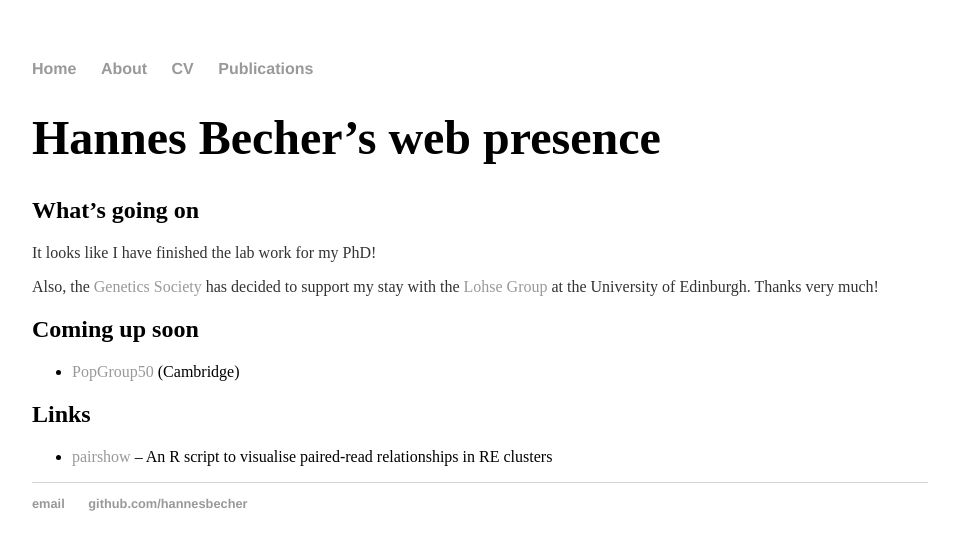
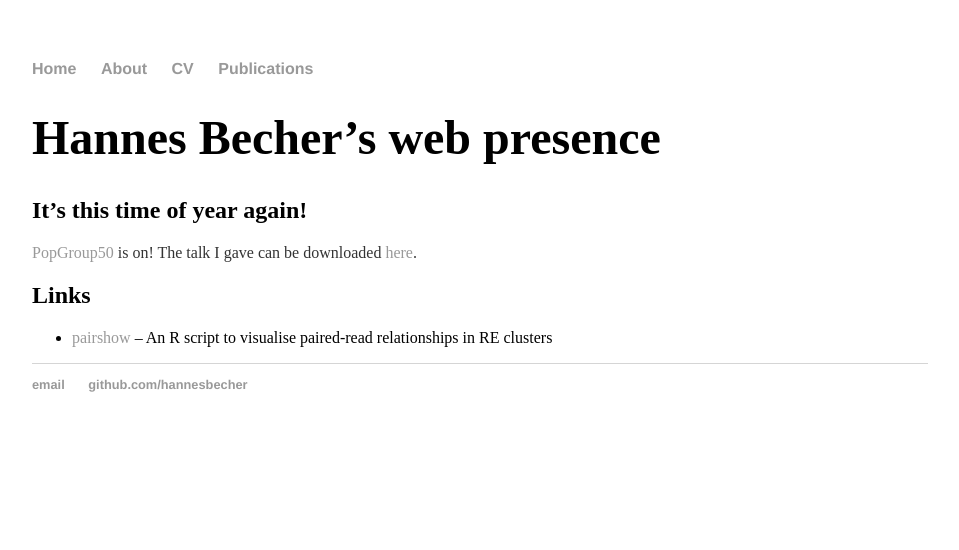
Before and after one commit to hannesbecher/hannesbecher.github.io, a Jekyll site: the page built from index.md, in a window 1280 px wide. Shown: the top 550 px of the page, without its empty margins (160-1119 px from the left). Built offline with Jekyll 4.4.1, drawn with Linux system fonts in a browser that asks for light colours.

Commit message:
Update index.md

```diff
--- a/index.md
+++ b/index.md
@@ -5,14 +5,8 @@ title: Hannes Becher, Doctoral Researcher
 
 # Hannes Becher's web presence
 
-## What's going on
-It looks like I have finished the lab work for my PhD!
-
-Also, the [Genetics Society ](http://www.genetics.org.uk/) has decided to support my stay with the [Lohse Group](http://lohse.bio.ed.ac.uk/) at the University of Edinburgh. Thanks very much!
-
-
-## Coming up soon
-* [PopGroup50](http://populationgeneticsgroup.org.uk/) (Cambridge)
+## It's this time of year again!
+[PopGroup50](http://populationgeneticsgroup.org.uk/) is on! The talk I gave can be downloaded [here](misc/PopG_50_public.pdf).
 
 ## Links
 * [pairshow](https://github.com/hannesbecher/RE-tools/blob/master/pairshow.R) -- An R script to visualise paired-read relationships in RE clusters
```
